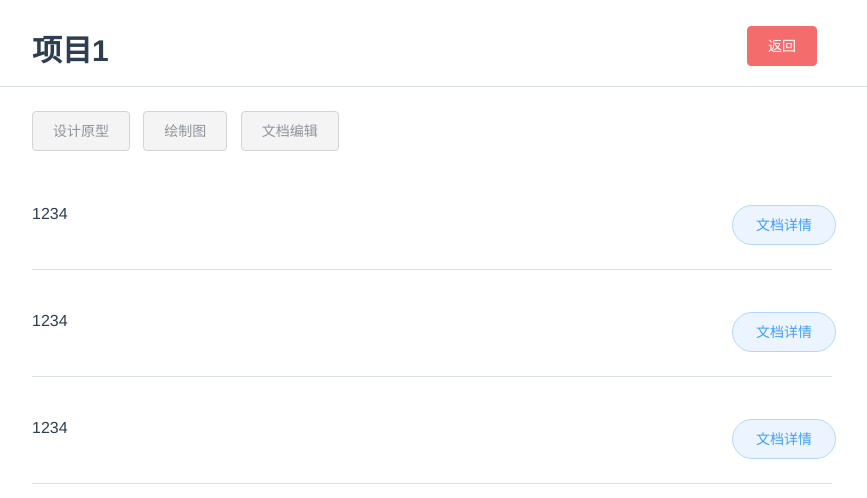
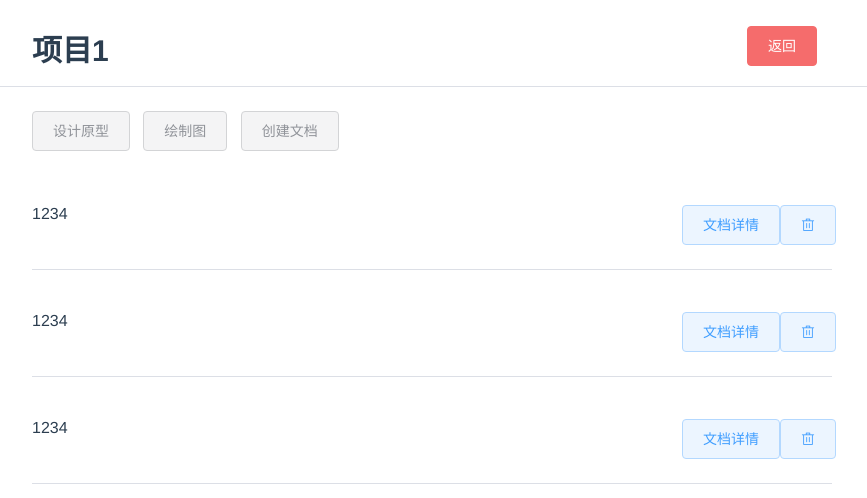
Before and after one commit to yunyantianhen/inkbook2, a Vue app: page /itempage in a window 1280 px wide. Shown: the top 498 px of the page, without its empty margins (208-1075 px from the left). Built offline with nearby package versions, Linux system fonts and the light colour scheme; what vue-cookies would draw is missing.

Commit message:
文档管理改动2

```diff
--- a/src/views/HomePage.vue
+++ b/src/views/HomePage.vue
@@ -224,7 +224,7 @@ export default {
       },
       addFormRules2:{
         name:[
-          { required : true, message:'请输入用户名' ,trigger:'blur'},
+          { required : true, message:'请输入团队名' ,trigger:'blur'},
           { min :1 ,max:15, message: '项目名的长度在1~15个字符之间', trigger: 'blur'}
         ]
       },
--- a/src/views/ItemPage.vue
+++ b/src/views/ItemPage.vue
@@ -12,7 +12,19 @@
   <div style="margin-left: 100px">
   <a href="https://project-design-seven.vercel.app/"><el-button type="info" plain>设计原型</el-button></a>&nbsp;&nbsp;
   <a href="https://app.diagrams.net/"><el-button type="info" plain>绘制图</el-button></a>&nbsp;&nbsp;
-  <el-button type="info" plain>文档编辑</el-button>
+  <el-button type="info" @click="found_text=true" plain>创建文档</el-button>
+    <el-dialog title="创建文档" :visible.sync="found_text" width="500px" @close="founding_text">
+      <el-form :model="addForm" :rules="addFormRules" ref="addFormRef" label-width="110px">
+        <el-form-item label="文档名" prop="name">
+          <el-input v-model="addForm.mail"></el-input>
+        </el-form-item>
+      </el-form>
+      <!--底部区域-->
+      <span slot="footer" class="dialog-footer">
+            <el-button @click="found_text = false">取 消</el-button>
+            <el-button type="primary" @click="addText">确 定</el-button>
+          </span>
+    </el-dialog>
   </div>
   <br/>
   <br/>
@@ -20,7 +32,10 @@
     <br/>
     <div style="width: 800px; text-align: left">
       <div style="width: 200px; float: left">1234</div>
-      <div style="width: 600px"><el-button style="position: relative; left: 500px" type="primary" @click="totext" round plain>文档详情</el-button></div>
+      <div style="width: 600px">
+        <el-button style="position: relative; left: 450px" type="primary" @click="totext" plain>文档详情</el-button>
+        <el-button style="position: relative; left: 440px" type="primary" icon="el-icon-delete" plain></el-button>
+      </div>
       <el-divider></el-divider>
     </div>
   </div>
@@ -28,7 +43,10 @@
     <br/>
     <div style="width: 800px; text-align: left">
       <div style="width: 200px; float: left">1234</div>
-      <div style="width: 600px"><el-button style="position: relative; left: 500px" type="primary" @click="totext" round plain>文档详情</el-button></div>
+      <div style="width: 600px">
+        <el-button style="position: relative; left: 450px" type="primary" @click="totext" plain>文档详情</el-button>
+        <el-button style="position: relative; left: 440px" type="primary" icon="el-icon-delete" plain></el-button>
+      </div>
       <el-divider></el-divider>
     </div>
   </div>
@@ -36,7 +54,10 @@
     <br/>
     <div style="width: 800px; text-align: left">
       <div style="width: 200px; float: left">1234</div>
-      <div style="width: 600px"><el-button style="position: relative; left: 500px" type="primary" @click="totext" round plain>文档详情</el-button></div>
+      <div style="width: 600px">
+        <el-button style="position: relative; left: 450px" type="primary" @click="totext" plain>文档详情</el-button>
+        <el-button style="position: relative; left: 440px" type="primary" icon="el-icon-delete" plain></el-button>
+      </div>
       <el-divider></el-divider>
     </div>
   </div>
@@ -48,13 +69,34 @@
 <script>
 export default {
   name: "ItemPage",
+  data(){
+    return{
+      found_text: false,
+      addForm:{
+        name: '',
+        mail: '',
+      },
+      addFormRules:{
+        name:[
+          {   required : true, message:'请输入要创建的文档名字' ,trigger:'blur'},
+          { min :1 ,max:15, message: '项目名的长度在1~15个字符之间', trigger: 'blur'}
+        ]
+      },
+    }
+  },
   methods: {
     backteam(){
       this.$router.push('/teampage');
     },
     totext() {
       this.$router.push('/TextEditor');
-    }
+    },
+    founding_text(){
+
+    },
+    addText(){
+
+    },
   }
 }
 </script>
```
Also changed, not shown: src/views/TextEditor.vue (line endings or trailing spaces).
